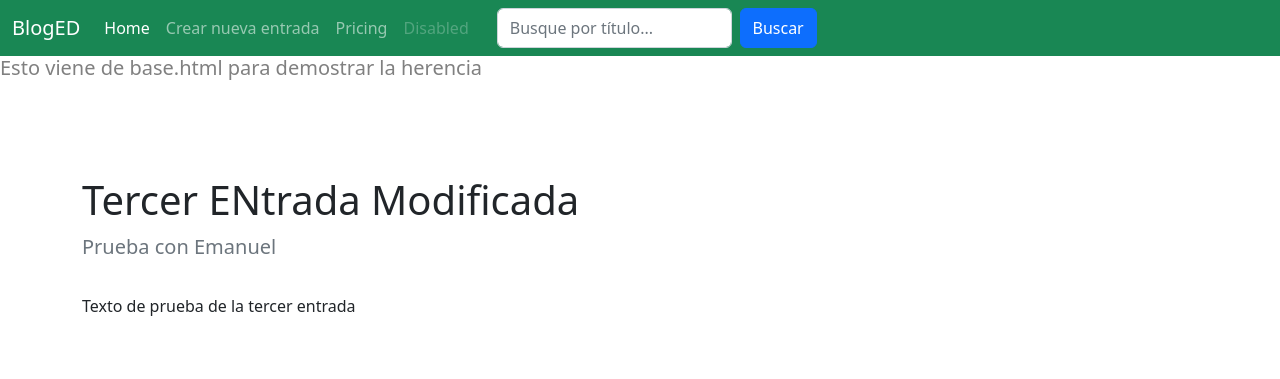
After one commit to DarianYane/Entrega-Final-Python-Coderhouse-Blog, a Django app: page /entrada/16 in a window 1280 px wide. The commit adds this page. Shown: the top 379 px of the page. Run offline with Django 4.2, Linux system fonts and the light colour scheme; data comes from the database, SQL or seed files in the repository; some libraries are stand-ins or nearby versions.

Commit message:
EntradaDetailView_y_otros

```diff
--- /dev/null
+++ b/Posteos/templates/Posteos/entrada_detail.html
@@ -0,0 +1,35 @@
+{% extends 'base.html' %}
+
+{% block content %}
+
+<section class="py-5  container">
+    <div class="row py-lg-3">
+        <div class="col-lg-6 col-md-8 cmx-auto">
+            <h1 class="fw-light">{{ post.titulo }}</h1>
+            <p class="lead text-muted">{{ post.subtitulo }}</p>
+            <div style="padding-top: 1em;">
+                {{ post.cuerpo }}
+            </div>
+        </div>
+    </div>
+</section>
+<main class="flex-shrink-0">
+    <div class="container">
+        <div style="text-align:center;">
+            <img height="425" src="{{ post.imagen }}" />
+        </div>
+    </div>
+</main>
+<section class="py-5  container">
+    <div class="row py-lg-5">
+        <div class="col-lg-6 col-md-8 cmx-auto">
+            <h3 class="fw-light">Autor: {{ post.autor }}</h3>
+            <p class="lead text-muted">Creado el día {{ post.creado }}</p>
+        </div>
+    </div>
+    <a href="{% url 'editarEntrada' post.id %}" class="btn btn-sm btn-block btn-info">Editar</a>
+    <a href="{% url 'eliminarEntrada' post.id %}" class="btn btn-sm btn-block btn-danger">Eliminar</a>
+    <br>
+</section>
+
+{% endblock %}
--- a/Posteos/templates/base.html
+++ b/Posteos/templates/base.html
@@ -16,13 +16,14 @@
     <!-- Hereda la barra de navegación -->
     {% include "navbar.html" %}
 
-    <h1>Esto viene de base.html para demostrar la herencia</h1>
+    <h5 style="color:grey" >Esto viene de base.html para demostrar la herencia</h5>
 
     <br>
 
     {% block content %}
 
     {% endblock %}
+
     <script src="https://cdn.jsdelivr.net/npm/bootstrap@5.2.0/dist/js/bootstrap.bundle.min.js"
         integrity="sha384-A3rJD856KowSb7dwlZdYEkO39Gagi7vIsF0jrRAoQmDKKtQBHUuLZ9AsSv4jD4Xa"
         crossorigin="anonymous"></script>
--- a/Posteos/templates/bienvenida.html
+++ b/Posteos/templates/bienvenida.html
@@ -7,11 +7,13 @@
     <section>
         {% for posteo in posteos %}
             <article>
-                <h2><a href="{% url 'verEntrada' posteo.id %}">{{ posteo.titulo }}</a></h2>
+                <h2><a href="{% url 'entrada-detail' posteo.id %}">{{ posteo.titulo }}</a></h2>
                 <h3>{{ posteo.subtitulo }}</h3>
+                <!--   Oculto el detalle para que se vea en la entrada individual
                 <p>
                     {{ posteo.cuerpo }}
                 </p>
+                -->
                 <img src="{{ posteo.imagen }}" alt="">
                 <footer>
                     <h3>
@@ -20,7 +22,7 @@
                     Fecha de creación: {{ posteo.creado }}
                     <br>
                     <br>
-                    <a href="{% url 'verEntrada' posteo.id %}" class="btn btn-sm btn-block btn-primary">Ver en detalle</a>
+                    <a href="{% url 'entrada-detail' posteo.id %}" class="btn btn-sm btn-block btn-primary">Ver en detalle</a>
                     <a href="{% url 'editarEntrada' posteo.id %}" class="btn btn-sm btn-block btn-info">Editar</a>
                     <a href="{% url 'eliminarEntrada' posteo.id %}" class="btn btn-sm btn-block btn-danger">Eliminar</a>
                     <br>
--- a/Posteos/urls.py
+++ b/Posteos/urls.py
@@ -1,14 +1,24 @@
 from django.urls import path
 from Posteos import views
 
+#importar clase del profesor
+from .views import EntradaDetailView
+
 urlpatterns = [
     path('', views.BienvenidaView.as_view(), name='bienvenida'), # ListView
+
     path('crearpost/', views.crearPost, name='crearPost'),
     #path('crearpost/', views.EntradaCreacion.as_view(), name='crearPost'),   # No funciona!!!!
+
     path('buscar/', views.buscar, name='buscar'),
-    path('verEntrada/<int:id>', views.verPost, name='verEntrada'),
-    #path('verEntrada/<int:id>', views.EntradaDetalle.as_view(), name='verEntrada'),      # DetailView       # No funciona!!!!
+
+        #Path del profesor
+    path('entrada/<pk>', EntradaDetailView.as_view(), name='entrada-detail'), #DetailView
+    # Deprecated path('verEntrada/<int:id>', views.verPost, name='verEntrada'),
+    # Deprecated path('verEntrada/<int:id>', views.EntradaDetalle.as_view(), name='verEntrada'),      # DetailView       # No funciona!!!!
+
     path('editarEntrada/<int:id>', views.editarPost, name='editarEntrada'),          # Funciona, pero me duplica las entradas y no puedo resolver lo del id
+
     path('eliminarEntrada/<int:id>', views.eliminarPost, name='eliminarEntrada'),
 
 
--- a/Posteos/views.py
+++ b/Posteos/views.py
@@ -1,16 +1,11 @@
-from msilib.schema import ListView
-from typing import List
-from django.http import HttpResponse
 from django.shortcuts import get_object_or_404, render, redirect
 from Posteos.models import Entrada
 from Posteos.forms import EntradaForm
-from django.http import HttpResponse
 from django.views.generic import ListView
 from django.views.generic.detail import DetailView
 from django.views.generic.edit import CreateView, UpdateView, DeleteView
 from django.urls import reverse_lazy
 
-# Create your views here.
 
 #Eliminar este de testeos antes de entregar el trabajo
 def test(request):
@@ -24,6 +19,7 @@ def crearPost(request):
 
     if request.method == 'POST':
         form = EntradaForm(request.POST)
+
         if form.is_valid():
             form.save()
             return redirect('bienvenida')
@@ -32,35 +28,29 @@ def crearPost(request):
     return render(request, "crearpost.html", context)
 
 
+
 def buscar(request):
     if request.GET["titulo"]:
         queryset = request.GET["titulo"]
         entradas = Entrada.objects.filter(titulo__icontains=queryset).all()
-        #print(queryset)
-        #print(entradas)
 
         if entradas!=[]:
             return render(request, "busqueda_entrada.html", {"entradas": entradas, "titulo": queryset})
-
 
     else:
         queryset = "(No realizó búsqueda)"
         return render(request, "busqueda_entrada.html", {"titulo": queryset})
 
 
+
 def eliminarPost(request,id):
     post = get_object_or_404(Entrada, id=id)
-    #print(post)
-
-    #eliminamos el registro
     post.delete()
 
     #redirecciono a la ruta raiz
     return redirect('/')
 
-def verPost(request,id):
-    post = get_object_or_404(Entrada, id=id)
-    return render(request, "entrada_detail.html", {"post": post})
+
 
 # No funciona!!!!
 def editarPost(request,id):
@@ -80,7 +70,6 @@ def editarPost(request,id):
             Entrada.imagen = informacion['imagen']
             Entrada.autor = informacion['autor']
             Entrada.creado = informacion['creado']
-
 
             form.save()
             return redirect('bienvenida')
@@ -107,23 +96,28 @@ def editarPost(request,id):
     return render(request, "crearpost.html", context)
 
 
+                #CBV
 
-# Clases basadas en vistas
+# Funciona
+class BienvenidaView(ListView):
+    queryset = Entrada.objects.all()
+    context_object_name = "posteos"
+    template_name = "bienvenida.html"
 
-# No funciona!!!!!
-class EntradaDetalle(DetailView):
+
+
+# Funciona
+class EntradaDetailView(DetailView):
 
     model = Entrada
     context_object_name = "post"
-    template_name: "entrada_detail.html"
 
     def get_context_data(self, **kwargs):
         context = super().get_context_data(**kwargs)
-        context['entrada'] = Entrada.objects.order_by('creado').first()
+        #context['portal'] = Portal.objects.order_by('date_updated').first()
         return context
-        #return super().get_context_data(**kwargs)
 
-    #template_name: "detalle_entrada.html"
+
 
 # No funciona!!!!
 class EntradaCreacion(CreateView):
@@ -133,7 +127,6 @@ class EntradaCreacion(CreateView):
     fields = ['titulo', 'subtitulo', 'cuerpo', 'imagen', 'autor', 'creado']
     succes_url = reverse_lazy("bienvenida")
 
-
 # No funciona!!!!
 class EntradaUpdate(UpdateView):
 
@@ -141,13 +134,8 @@ class EntradaUpdate(UpdateView):
     succes_url = "bienvenida.html"
     fields = ['titulo', 'subtitulo', 'cuerpo', 'imagen', 'autor', 'creado']
 
+#no probé
 class EntradaDelete(DeleteView):
 
     model = Entrada
     succes_url = "bienvenida.html"
-
-# Funciona
-class BienvenidaView(ListView):
-    queryset = Entrada.objects.all()
-    context_object_name = "posteos"
-    template_name = "bienvenida.html"
```
Also changed, not shown: Posteos/templates/entrada_detail.html (deleted, +0 -36 lines), problemas.txt (+9 -5 lines).
